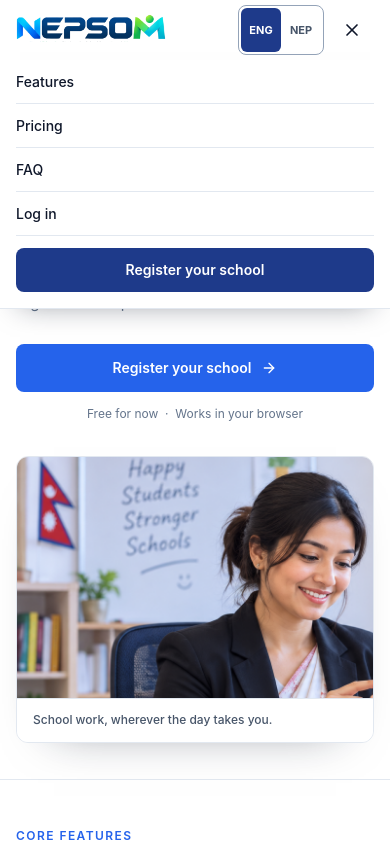
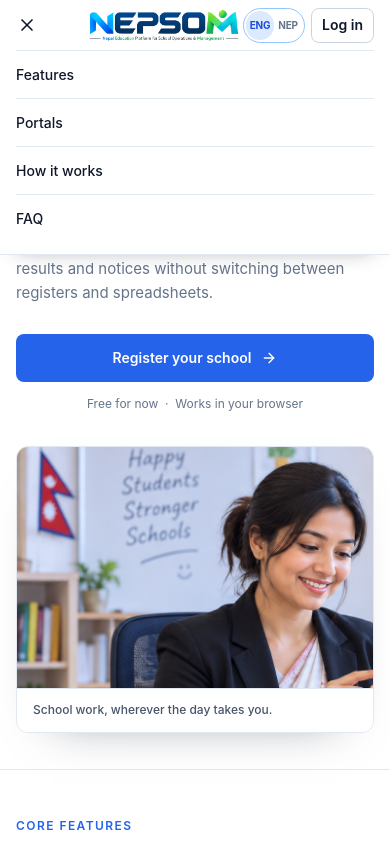
Before and after one commit to basantathapa7495/snap-main, a Next.js app: page / in a window 390 px wide. Both pictures are taken after a click on the button "Open menu". Shown: the top 844 px of the page. Built offline with nearby package versions, Linux system fonts and the light colour scheme.

Commit message:
Revert responsive landing navigation changes

```diff
--- a/app/page.tsx
+++ b/app/page.tsx
@@ -274,7 +274,7 @@ export default function HomePage() {
           </div>
         </section>
 
-        <section id="pricing" aria-labelledby="cta-heading" className="scroll-mt-20 border-y border-[#E2E8F0] bg-[#F8FAFC] py-10 sm:py-12">
+        <section aria-labelledby="cta-heading" className="border-y border-[#E2E8F0] bg-[#F8FAFC] py-10 sm:py-12">
           <div className={`${container} flex flex-col gap-5 md:flex-row md:items-center md:justify-between md:gap-10`}>
             <div>
               <h2 id="cta-heading" className="text-[25px] font-semibold leading-tight tracking-[-0.02em] sm:text-[30px]">Ready to organize your school day?</h2>
--- a/components/LandingNavbar.tsx
+++ b/components/LandingNavbar.tsx
@@ -5,16 +5,10 @@ import Link from 'next/link';
 import { useEffect, useRef, useState } from 'react';
 import { Menu, X } from 'lucide-react';
 
-const desktopNavLinks = [
+const navLinks = [
   { href: '#features', label: 'Features' },
   { href: '#portals', label: 'Portals' },
   { href: '#how', label: 'How it works' },
-  { href: '#faq', label: 'FAQ' },
-];
-
-const mobileNavLinks = [
-  { href: '#features', label: 'Features' },
-  { href: '#pricing', label: 'Pricing' },
   { href: '#faq', label: 'FAQ' },
 ];
 
@@ -26,7 +20,6 @@ export default function LandingNavbar() {
 
   useEffect(() => {
     if (!mobileOpen) return;
-
     const handlePointerDown = (event: PointerEvent) => {
       if (!navbarRef.current?.contains(event.target as Node)) setMobileOpen(false);
     };
@@ -37,14 +30,10 @@ export default function LandingNavbar() {
       }
     };
     const desktop = window.matchMedia('(min-width: 1024px)');
-    const handleResize = () => {
-      if (desktop.matches) setMobileOpen(false);
-    };
-
+    const handleResize = () => { if (desktop.matches) setMobileOpen(false); };
     document.addEventListener('pointerdown', handlePointerDown);
     document.addEventListener('keydown', handleEscape);
     desktop.addEventListener('change', handleResize);
-
     return () => {
       document.removeEventListener('pointerdown', handlePointerDown);
       document.removeEventListener('keydown', handleEscape);
@@ -52,109 +41,44 @@ export default function LandingNavbar() {
     };
   }, [mobileOpen]);
 
-  function closeMobileMenu() {
+  function navigateToSection() {
     setMobileOpen(false);
-  }
-
-  function languageButtonClass(value: 'eng' | 'nep') {
-    return [
-      'inline-flex min-h-11 min-w-10 items-center justify-center rounded-md px-2 text-[11px] font-bold uppercase transition-colors',
-      language === value ? 'bg-[#1E3A8A] text-white' : 'bg-white text-[#475569]',
-    ].join(' ');
+    // Avoid leaving keyboard focus in the now-hidden navigation panel.
+    toggleRef.current?.focus();
   }
 
   return (
-    <header
-      ref={navbarRef}
-      className="sticky top-0 z-50 border-b border-[#E2E8F0] bg-white/95 backdrop-blur-sm"
-      onBlur={(event) => {
-        if (!event.currentTarget.contains(event.relatedTarget as Node)) setMobileOpen(false);
-      }}
-    >
-      <nav aria-label="Main navigation" className="relative mx-auto flex h-[60px] max-w-[1180px] items-center justify-between gap-3 px-4 sm:h-14 sm:px-6 lg:px-8">
-        <Link href="/" aria-label="NEPSOM home" className="flex min-h-11 shrink-0 items-center sm:absolute sm:left-[46%] sm:-translate-x-1/2 lg:static lg:translate-x-0">
-          <span className="flex h-10 w-[150px] items-center overflow-hidden sm:hidden">
-            <Image
-              src="/logo2.png"
-              alt="NEPSOM"
-              width={1035}
-              height={241}
-              sizes="150px"
-              className="h-auto w-[150px] [clip-path:inset(0_0_18%_0)]"
-            />
-          </span>
-          <Image
-            src="/logo2.png"
-            alt="NEPSOM"
-            width={1035}
-            height={241}
-            sizes="150px"
-            className="hidden h-auto w-[150px] sm:block"
-          />
+    <header ref={navbarRef} className="sticky top-0 z-50 border-b border-[#E2E8F0] bg-white/95 backdrop-blur-sm" onBlur={(event) => {
+      if (!event.currentTarget.contains(event.relatedTarget as Node)) setMobileOpen(false);
+    }}>
+      <nav aria-label="Main navigation" className="relative mx-auto flex h-[50px] max-w-[1180px] items-center justify-between gap-3 px-4 sm:px-6 lg:h-14 lg:px-8">
+        <button ref={toggleRef} type="button" aria-label={mobileOpen ? 'Close menu' : 'Open menu'} aria-expanded={mobileOpen} aria-controls="landing-mobile-menu" onClick={() => setMobileOpen((open) => !open)} className="-ml-3 inline-flex h-[45px] w-[45px] items-center justify-center rounded-lg text-[#0F172A] hover:bg-[#F8FAFC] lg:hidden">
+          {mobileOpen ? <X className="h-5 w-5" aria-hidden="true" /> : <Menu className="h-5 w-5" aria-hidden="true" />}
+        </button>
+        <Link href="/" aria-label="NEPSOM home" className="absolute left-[42%] flex min-h-11 -translate-x-1/2 items-center sm:left-[46%] lg:static lg:translate-x-0">
+          <Image src="/logo2.png" alt="NEPSOM" width={1035} height={241} sizes="150px" className="h-auto w-[150px] sm:w-[150px] lg:w-[150px]" />
         </Link>
-
         <ul className="absolute left-1/2 hidden -translate-x-1/2 items-center gap-1 lg:flex">
-          {desktopNavLinks.map(({ href, label }) => (
-            <li key={href}>
-              <a href={href} className="inline-flex min-h-11 items-center rounded-lg px-3 text-sm font-medium text-[#64748B] hover:bg-[#F8FAFC] hover:text-[#0F172A]">
-                {label}
-              </a>
-            </li>
-          ))}
+          {navLinks.map(({ href, label }) => <li key={href}><a href={href} className="inline-flex min-h-11 items-center rounded-lg px-3 text-sm font-medium text-[#64748B] hover:bg-[#F8FAFC] hover:text-[#0F172A]">{label}</a></li>)}
         </ul>
-
         <div className="ml-auto flex items-center gap-1.5">
-          <div className="flex min-h-11 items-center rounded-lg border border-[#94A3B8] bg-white p-0.5 lg:hidden" role="group" aria-label="Language">
-            <button type="button" aria-pressed={language === 'eng'} onClick={() => setLanguage('eng')} className={languageButtonClass('eng')}>
-              ENG
-            </button>
-            <button type="button" aria-pressed={language === 'nep'} onClick={() => setLanguage('nep')} className={languageButtonClass('nep')}>
-              NEP
-            </button>
-          </div>
-
-          <Link href="/auth/login" prefetch={false} className="hidden min-h-11 items-center justify-center rounded-lg border border-[#CBD5E1] px-3 text-sm font-semibold text-[#0F172A] hover:bg-[#F8FAFC] sm:inline-flex lg:px-4">
-            Log in
-          </Link>
-
-          <Link href="/auth/signup" prefetch={false} className="hidden min-h-11 items-center justify-center rounded-lg bg-[#1E3A8A] px-4 text-sm font-semibold text-white hover:bg-[#172F70] lg:inline-flex">
-            Register
-          </Link>
-
           <button
-            ref={toggleRef}
             type="button"
-            aria-label={mobileOpen ? 'Close menu' : 'Open menu'}
-            aria-expanded={mobileOpen}
-            aria-controls="landing-mobile-menu"
-            onClick={() => setMobileOpen((open) => !open)}
-            className="inline-flex h-11 w-11 items-center justify-center rounded-lg text-[#0F172A] hover:bg-[#F8FAFC] lg:hidden"
+            aria-label={`Switch to ${language === 'eng' ? 'Nepali' : 'English'}`}
+            aria-pressed={language === 'nep'}
+            onClick={() => setLanguage((current) => current === 'eng' ? 'nep' : 'eng')}
+            className="grid h-[35px] w-[62px] grid-cols-2 items-center rounded-full border border-[#93C5FD] bg-white p-0.5 text-[10px] font-bold uppercase tracking-tight text-[#64748B] lg:hidden"
           >
-            {mobileOpen ? <X className="h-5 w-5" aria-hidden="true" /> : <Menu className="h-5 w-5" aria-hidden="true" />}
+            <span className={`flex h-[29px] items-center justify-center rounded-full transition-colors ${language === 'eng' ? 'bg-[#DBEAFE] text-[#1D4ED8]' : ''}`}>ENG</span>
+            <span className={`flex h-[29px] items-center justify-center rounded-full transition-colors ${language === 'nep' ? 'bg-[#DBEAFE] text-[#1D4ED8]' : ''}`}>NEP</span>
           </button>
+          <Link href="/auth/login" prefetch={false} className="inline-flex h-[35px] items-center justify-center rounded-lg border border-[#CBD5E1] px-2.5 text-sm font-semibold text-[#0F172A] hover:bg-[#F8FAFC] lg:h-10 lg:px-4">Log in</Link>
         </div>
       </nav>
-
-      <div id="landing-mobile-menu" hidden={!mobileOpen} className="absolute inset-x-0 top-full border-b border-[#E2E8F0] bg-white shadow-[0_14px_28px_-20px_rgba(15,23,42,0.5)] lg:hidden">
-        <nav aria-label="Mobile navigation" className="px-4 pb-4 sm:px-6">
-          <ul>
-            {mobileNavLinks.map(({ href, label }) => (
-              <li key={href}>
-                <a href={href} onClick={closeMobileMenu} className="flex min-h-11 items-center border-b border-[#E2E8F0] text-sm font-medium text-[#0F172A] hover:text-[#2563EB]">
-                  {label}
-                </a>
-              </li>
-            ))}
-            <li>
-              <Link href="/auth/login" prefetch={false} onClick={closeMobileMenu} className="flex min-h-11 items-center border-b border-[#E2E8F0] text-sm font-medium text-[#0F172A] hover:text-[#2563EB]">
-                Log in
-              </Link>
-            </li>
-          </ul>
-          <Link href="/auth/signup" prefetch={false} onClick={closeMobileMenu} className="mt-3 flex min-h-11 w-full items-center justify-center rounded-lg bg-[#1E3A8A] px-4 text-sm font-semibold text-white hover:bg-[#172F70]">
-            Register your school
-          </Link>
-        </nav>
+      <div id="landing-mobile-menu" hidden={!mobileOpen} className="absolute inset-x-0 top-full border-b border-[#E2E8F0] bg-white px-4 pb-3 shadow-[0_12px_20px_-18px_rgba(15,23,42,0.45)] sm:px-6 lg:hidden">
+        <nav aria-label="Mobile navigation"><ul>
+          {navLinks.map(({ href, label }) => <li key={href}><a href={href} onClick={navigateToSection} className="flex min-h-12 items-center border-t border-[#E2E8F0] text-sm font-medium hover:text-[#2563EB]">{label}</a></li>)}
+        </ul></nav>
       </div>
     </header>
   );
```
